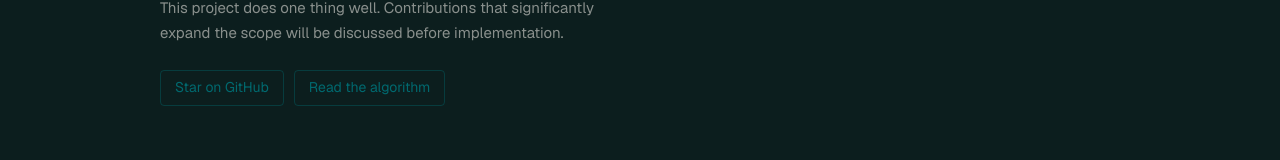
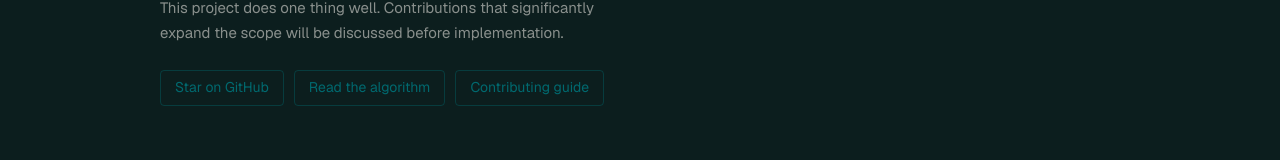
Before and after one commit to PestoENGINE/PestoENGINE, a Svelte app in the folder ui/: page / in a window 1280 px wide. Shown: the part 2738-2898 px from the top of the page. Built offline with nearby package versions, Linux system fonts and the light colour scheme.

Commit message:
revert(ui): restore Contributing guide link in OssSectio

```diff
--- a/ui/src/components/OssSection.svelte
+++ b/ui/src/components/OssSection.svelte
@@ -8,7 +8,7 @@
       <div class="oss-links">
         <a class="oss-link" href="https://github.com/PestoENGINE/PestoENGINE" target="_blank" rel="noopener noreferrer">Star on GitHub</a>
         <a class="oss-link" href="https://github.com/PestoENGINE/PestoENGINE/blob/master/app/rebalance/rebalance.py" target="_blank" rel="noopener noreferrer">Read the algorithm</a>
-        <!--<a class="oss-link" href="https://github.com/PestoENGINE/PestoENGINE/blob/master/CONTRIBUTING.md" target="_blank" rel="noopener noreferrer">Contributing guide</a>-->
+        <a class="oss-link" href="https://github.com/PestoENGINE/PestoENGINE/blob/master/CONTRIBUTING.md" target="_blank" rel="noopener noreferrer">Contributing guide</a>
       </div>
     </div>
     <div>
```
